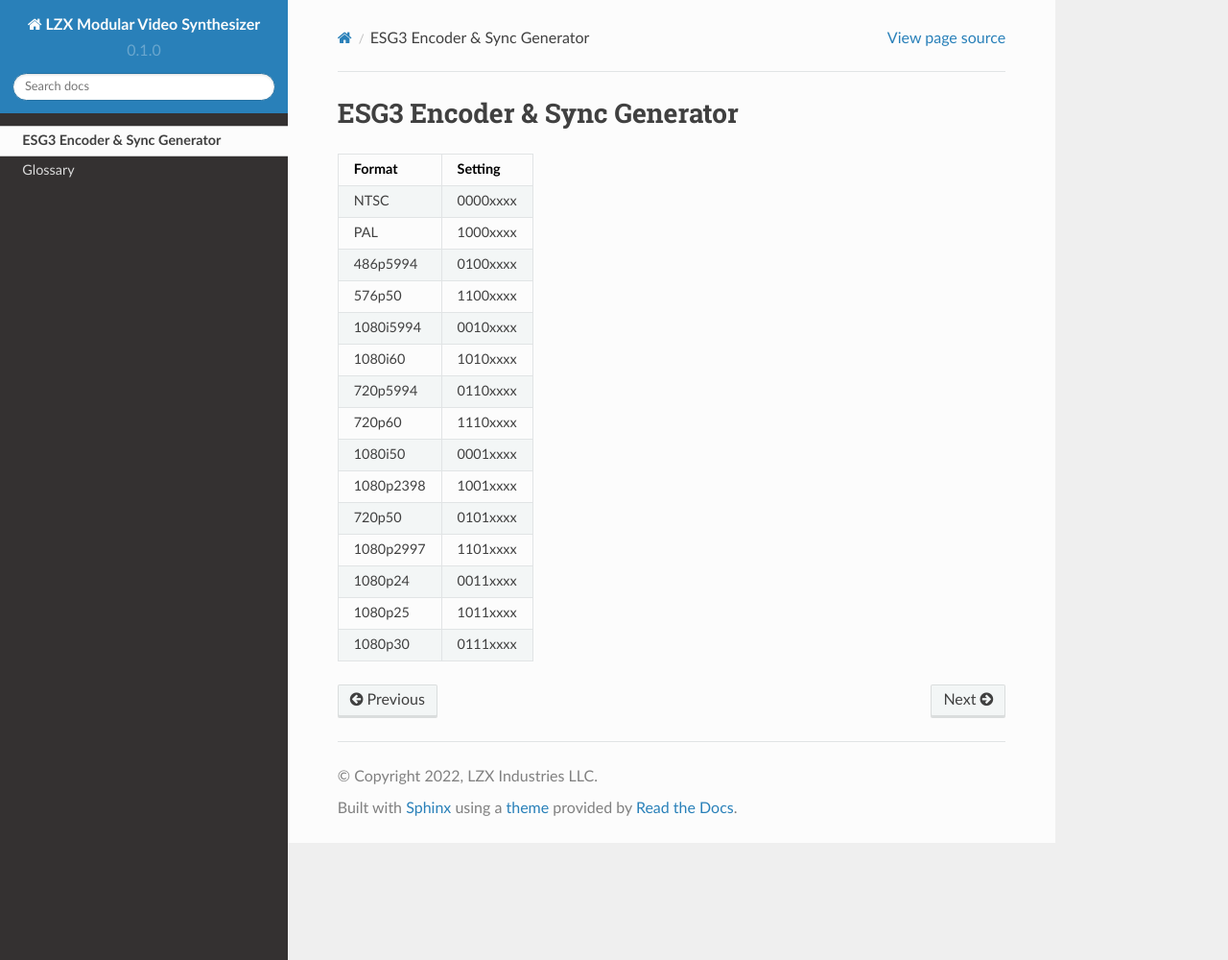
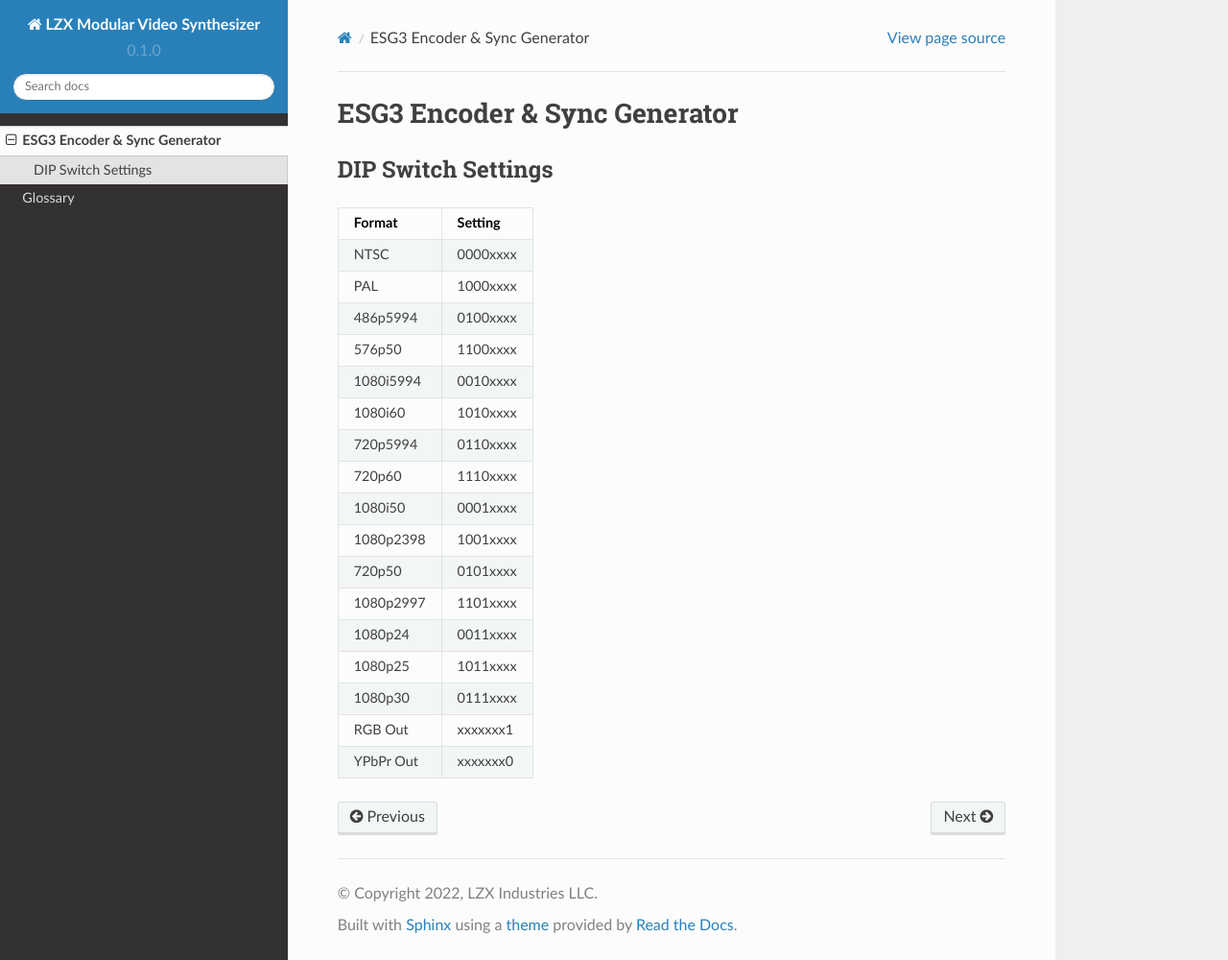
Before and after one commit to lzxindustries/lzxmodular, a Sphinx documentation site: the page built from docs/source/modules_esg3.rst, in a window 1280 px wide and 1000 px high. Shown: the whole window at 96% size. Built offline with Sphinx 7.4.7 and the Read the Docs theme 2.0.0, drawn with Linux system fonts in a browser that asks for light colours.

Commit message:
update esg3

```diff
--- a/docs/source/modules_esg3.rst
+++ b/docs/source/modules_esg3.rst
@@ -1,5 +1,8 @@
 ESG3 Encoder & Sync Generator
 ===================================
+
+DIP Switch Settings
+--------------------------------
 
 +------------+--------------+
 | Format     | Setting      |
@@ -34,3 +37,7 @@
 +------------+--------------+
 | 1080p30    | 0111xxxx     |
 +------------+--------------+
+| RGB Out    | xxxxxxx1     |
++------------+--------------+
+| YPbPr Out  | xxxxxxx0     |
++------------+--------------+
```
